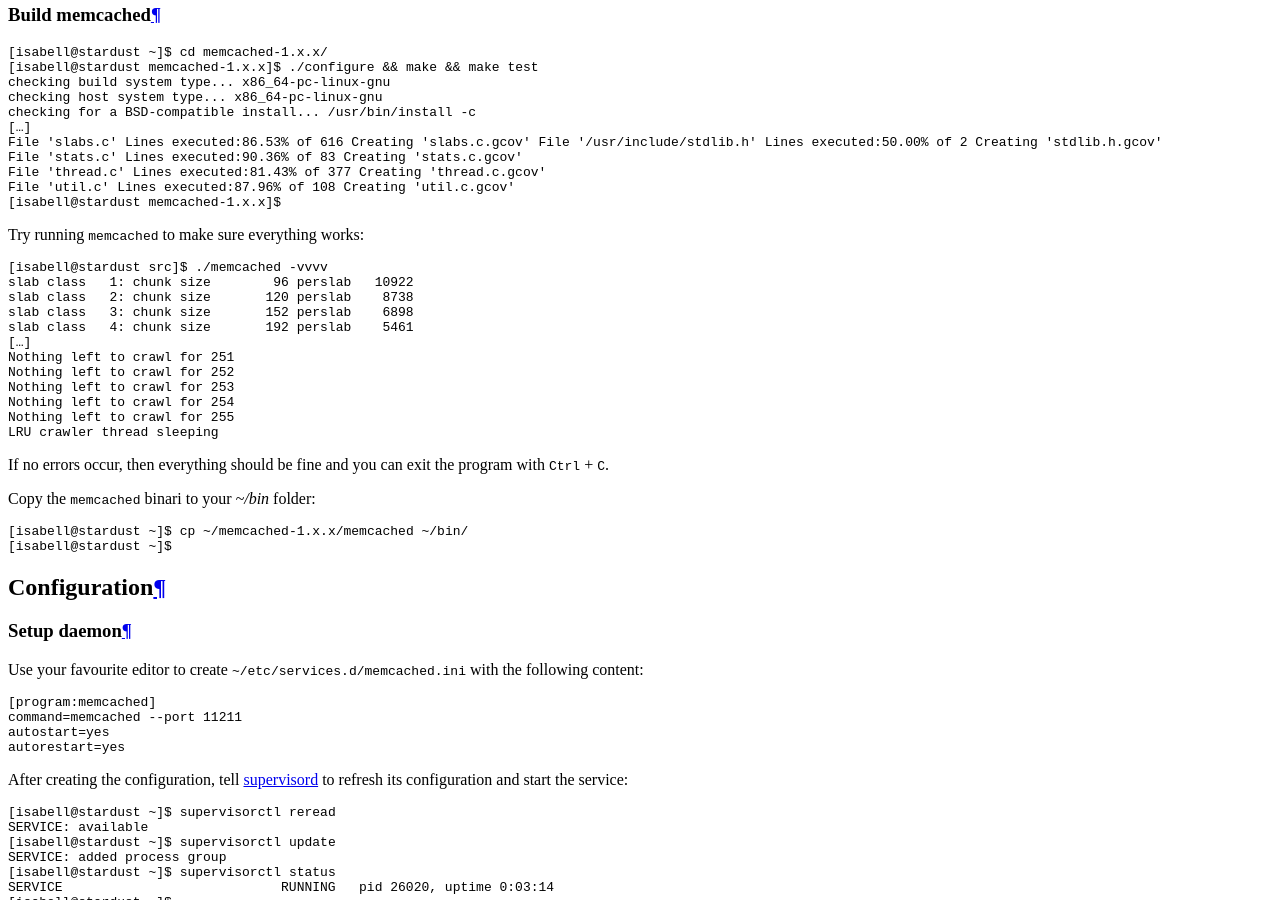
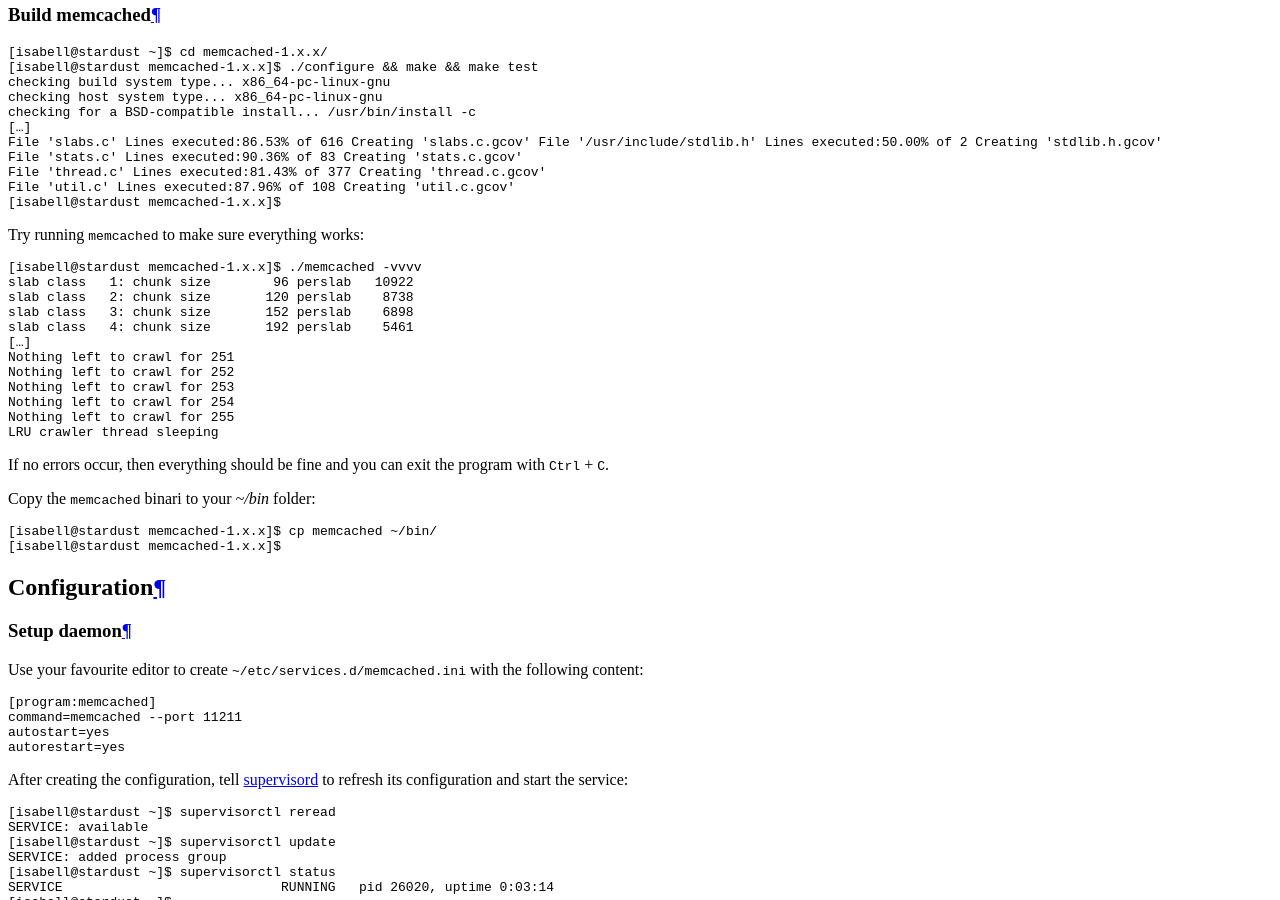
Before and after one commit to Uberspace/lab, a Sphinx documentation site: the page built from source/guide_memcached.rst, in a window 1280 px wide and 900 px high, scrolled down 3665 px. Built offline with Sphinx 7.4.7 and the Read the Docs theme 2.0.0, drawn with Linux system fonts in a browser that asks for light colours.

Commit message:
[memcached] simplify installation, normalize cwd

```diff
--- a/source/guide_memcached.rst
+++ b/source/guide_memcached.rst
@@ -90,7 +90,7 @@ Try running ``memcached`` to make sure everything works:
 
 .. code-block::
 
- [isabell@stardust src]$ ./memcached -vvvv
+ [isabell@stardust memcached-1.x.x]$ ./memcached -vvvv
  slab class   1: chunk size        96 perslab   10922
  slab class   2: chunk size       120 perslab    8738
  slab class   3: chunk size       152 perslab    6898
@@ -109,8 +109,8 @@ Copy the ``memcached`` binari to your `~/bin` folder:
 
 .. code-block::
 
- [isabell@stardust ~]$ cp ~/memcached-1.x.x/memcached ~/bin/
- [isabell@stardust ~]$
+ [isabell@stardust memcached-1.x.x]$ cp memcached ~/bin/
+ [isabell@stardust memcached-1.x.x]$
 
 Configuration
 =============
```
